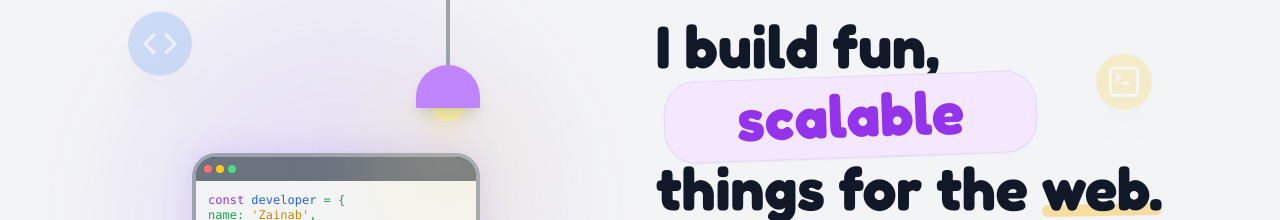
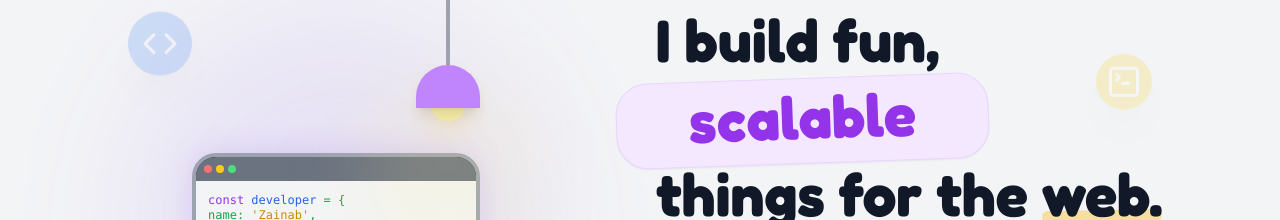
Before and after one commit to xieumar/Portfolio-2.0, a Next.js app: page / in a window 1280 px wide. Shown: the part 167-387 px from the top of the page. Built offline with nearby package versions, Linux system fonts and the light colour scheme.

Commit message:
Feat(Footer): add real links.

```diff
--- a/src/app/components/FooterSection.tsx
+++ b/src/app/components/FooterSection.tsx
@@ -14,7 +14,7 @@ export default function Footer() {
         <div className="flex items-center gap-6 mb-8">
           <a
             className="w-12 h-12 flex items-center justify-center rounded-full bg-gray-100 dark:bg-gray-800 text-gray-500 hover:text-white hover:bg-pink-500 transition-all duration-300"
-            href="https://twitter.com"
+            href="https://x.com/Xiaoma0_"
             target="_blank"
             rel="noopener noreferrer"
           >
@@ -24,7 +24,7 @@ export default function Footer() {
           </a>
           <a
             className="w-12 h-12 flex items-center justify-center rounded-full bg-gray-100 dark:bg-gray-800 text-gray-500 hover:text-white hover:bg-gray-900 transition-all duration-300"
-            href="https://github.com"
+            href="https://github.com/xieumar"
             target="_blank"
             rel="noopener noreferrer"
           >
@@ -38,7 +38,7 @@ export default function Footer() {
           </a>
           <a
             className="w-12 h-12 flex items-center justify-center rounded-full bg-gray-100 dark:bg-gray-800 text-gray-500 hover:text-white hover:bg-blue-600 transition-all duration-300"
-            href="https://linkedin.com"
+            href="https://linkedin.com/in/zainab-umar-ibrahim-48929b1ba/"
             target="_blank"
             rel="noopener noreferrer"
           >
--- a/src/components/ui/hero/InteractivePill.tsx
+++ b/src/components/ui/hero/InteractivePill.tsx
@@ -47,8 +47,8 @@ export default function InteractivePill() {
 
   return (
     <div
-      className="relative inline-block bg-purple-100 dark:bg-purple-900/50 text-purple-600 dark:text-purple-300
-        px-3 pt-2 pb-3 rounded-[2rem] transform -rotate-2
+      className="relative inline-block ml-0 lg:-ml-10 mt-2 bg-purple-100 dark:bg-purple-900/50 text-purple-600 dark:text-purple-300
+        px-3 pt-2 pb-4 rounded-[2rem] transform -rotate-2
         hover:rotate-0 transition-transform duration-300 mx-2 shadow-sm border border-purple-200 dark:border-purple-800
         overflow-visible text-center"
       style={{ width: `${longestWord.length * 1}ch` }}
```
